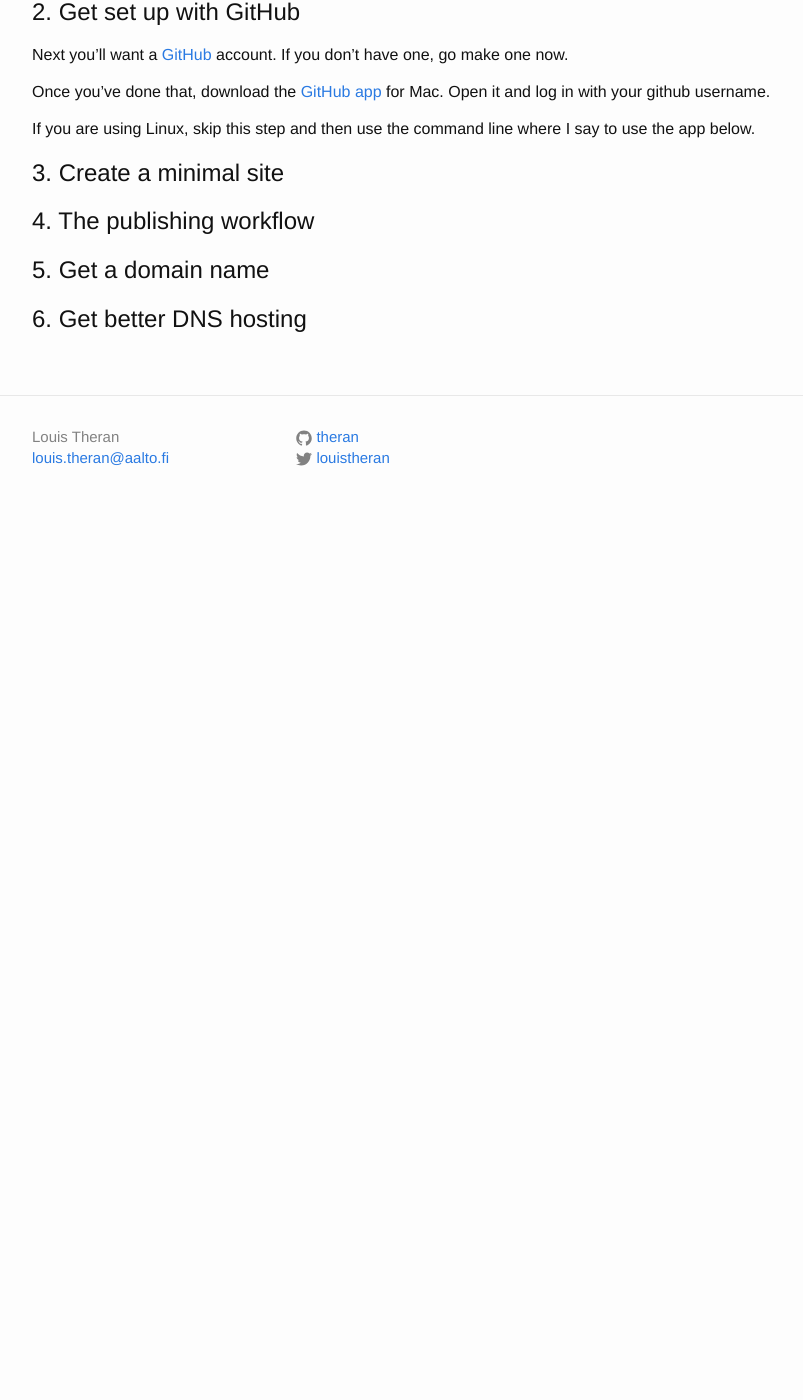
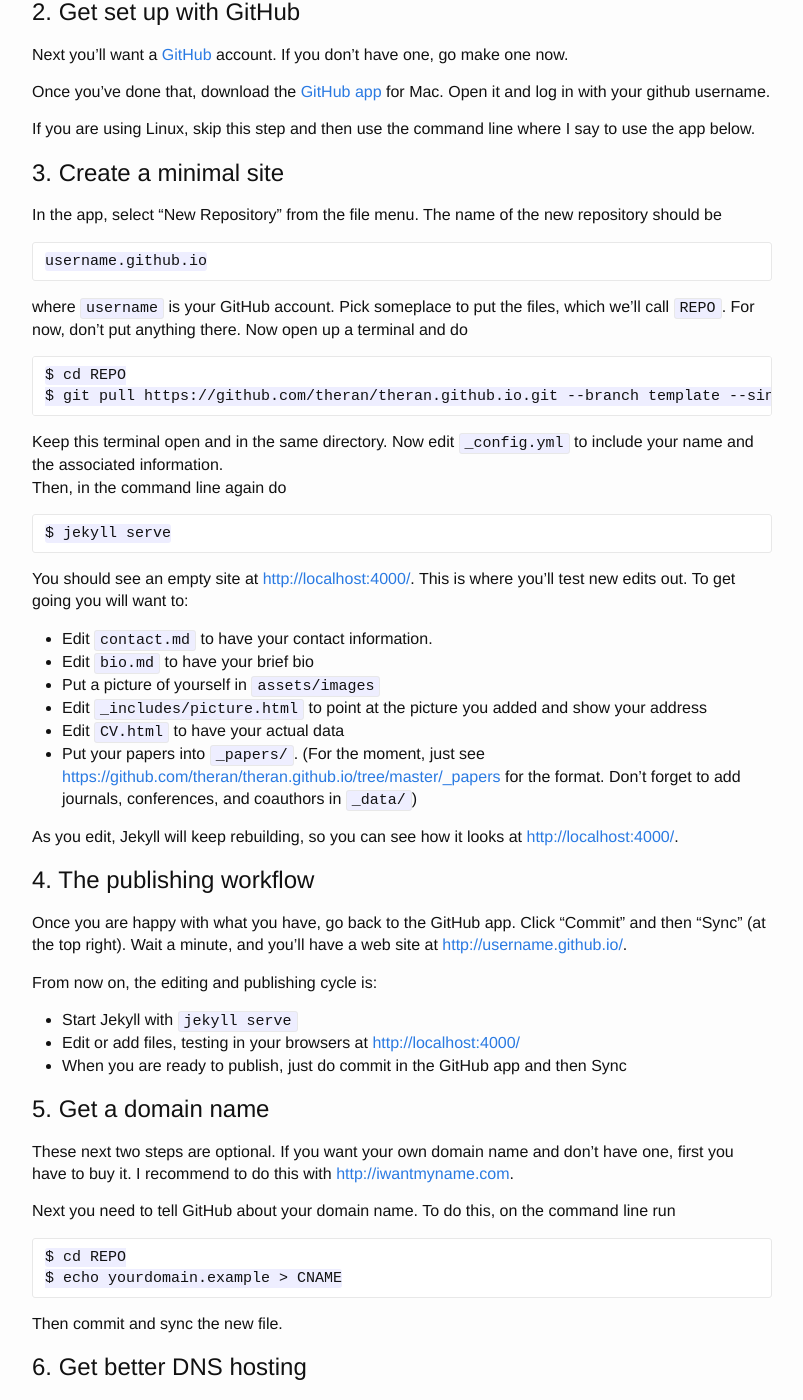
Before and after one commit to theran/theran.github.io, a Jekyll site: the page built from _posts/2014-11-12-about-this-site.md, in a window 1280 px wide and 1400 px high, scrolled down 1026 px. Shown: the whole window, without its empty margins (238-1041 px from the left). Built offline with Jekyll 4.4.1, drawn with Linux system fonts in a browser that asks for light colours; before the commit the page ends 1554 px from its top, so only the background shows below that; some of the changed text lies outside the part shown.

Commit message:
Minimal site template and directions.

```diff
--- a/_posts/2014-11-12-about-this-site.md
+++ b/_posts/2014-11-12-about-this-site.md
@@ -82,8 +82,100 @@ line where I say to use the app below.
 
 # 3. Create a minimal site
 
+In the app, select "New Repository" from the file menu.  The name of the
+new repository should be
+
+~~~~~
+username.github.io
+~~~~~
+
+where `username` is your GitHub account.  Pick someplace to put the files,
+which we'll call `REPO`.  For now, don't put anything there.  Now
+open up a terminal and do
+
+~~~~~
+$ cd REPO
+$ git pull https://github.com/theran/theran.github.io.git --branch template --single-branch
+~~~~~
+
+Keep this terminal open and in the same directory.
+Now edit `_config.yml` to include your name and the associated information.
+Then, in the command line again do
+
+~~~~~~
+$ jekyll serve
+~~~~~~
+
+You should see an empty site at <http://localhost:4000/>.  This is where you'll
+test new edits out.  To get going you will want to:
+
+* Edit `contact.md` to have your contact information.
+* Edit `bio.md` to have your brief bio
+* Put a picture of yourself in `assets/images`
+* Edit `_includes/picture.html` to point at the picture you added and show your address
+* Edit `CV.html` to have your actual data
+* Put your papers into `_papers/`.  (For the moment, just see <https://github.com/theran/theran.github.io/tree/master/_papers> for the format. Don't forget to add journals, conferences, and coauthors in `_data/`)
+
+As you edit, Jekyll will keep rebuilding, so you can see how it looks at <http://localhost:4000/>.
+
 # 4. The publishing workflow
+
+Once you are happy with what you have, go back to the GitHub app.  Click "Commit" and
+then "Sync" (at the top right).  Wait a minute, and you'll have a web site at
+<http://username.github.io/>.
+
+From now on, the editing and publishing cycle is:
+
+* Start Jekyll with `jekyll serve`
+* Edit or add files, testing in your browsers at <http://localhost:4000/>
+* When you are ready to publish, just do commit in the GitHub app and then Sync
 
 # 5. Get a domain name
 
+These next two steps are optional.  If you want your own domain name and don't have
+one, first you have to buy it.  I recommend to do this with <http://iwantmyname.com>.
+
+Next you need to tell GitHub about your domain name.  To do this, on the command line
+run
+
+~~~~~
+$ cd REPO
+$ echo yourdomain.example > CNAME
+~~~~~
+
+Then commit and sync the new file.
+
 # 6. Get better DNS hosting
+
+If you did already have a domain and aren't using it for email
+go on.  __Otherwise, you should stop here and add records to your
+existing zone.__  (I don't know your configuration, so I won't be
+too helpful.)
+
+Next, you'll need to set up your new domain to point at GitHub.  For
+rather opaque reasons, a lot of DNS providers will give quite poor
+performance.  To get around this, you'll need an account at
+[Cloud Flare][cloudflare].  Go get one. Pick free and take
+the default options.
+
+Once you've got the Cloud Flare account, it will ask you to
+add a web site.  Type in `yourdomain.example`.  It will
+import any DNS records you have for your zone.  Delete all
+of these.
+
+Now in the cloudflare control panel add a `CNAME` record
+for `@` to point to `username.github.io`.  If you
+want, also add a `CNAME` record for `www` to also
+point to `username.github.io`. For both of these records
+click the orange cloud to make it "off Cloud Flare".
+(GitHub is giving you similar features already.)
+
+Finally, look to the right side of the Cloud Flare panel
+above.  It lists two name servers.  Go back to your
+DNS registrar's control panel (e.g., at <http://iwantmyname.com>)
+and paste these into the "set name servers" field,
+deleting any other name servers.
+
+Wait until everything updates at DNS World HQ, and then
+your new URL <http://yourdomain.example/> will
+point to your new site.
```
